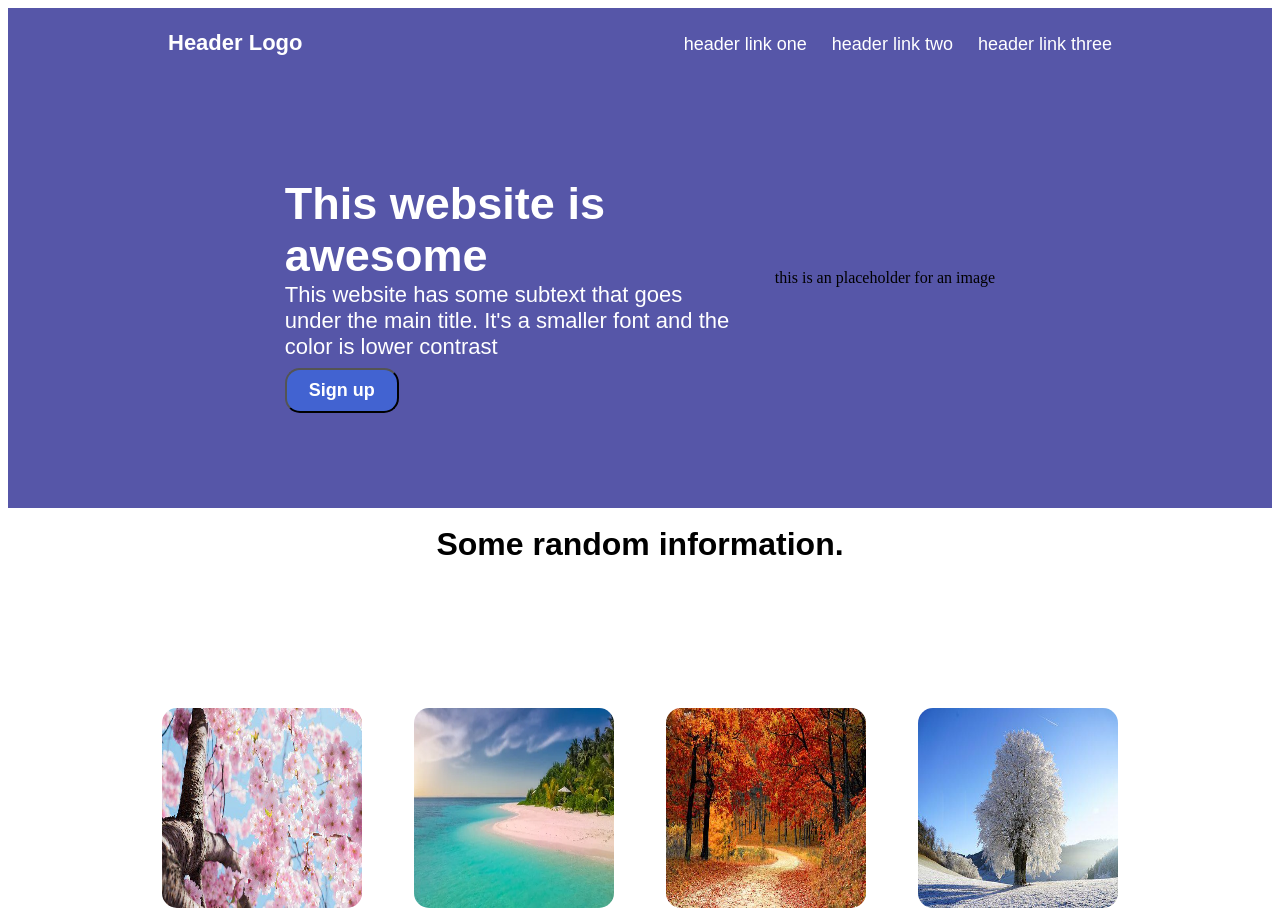
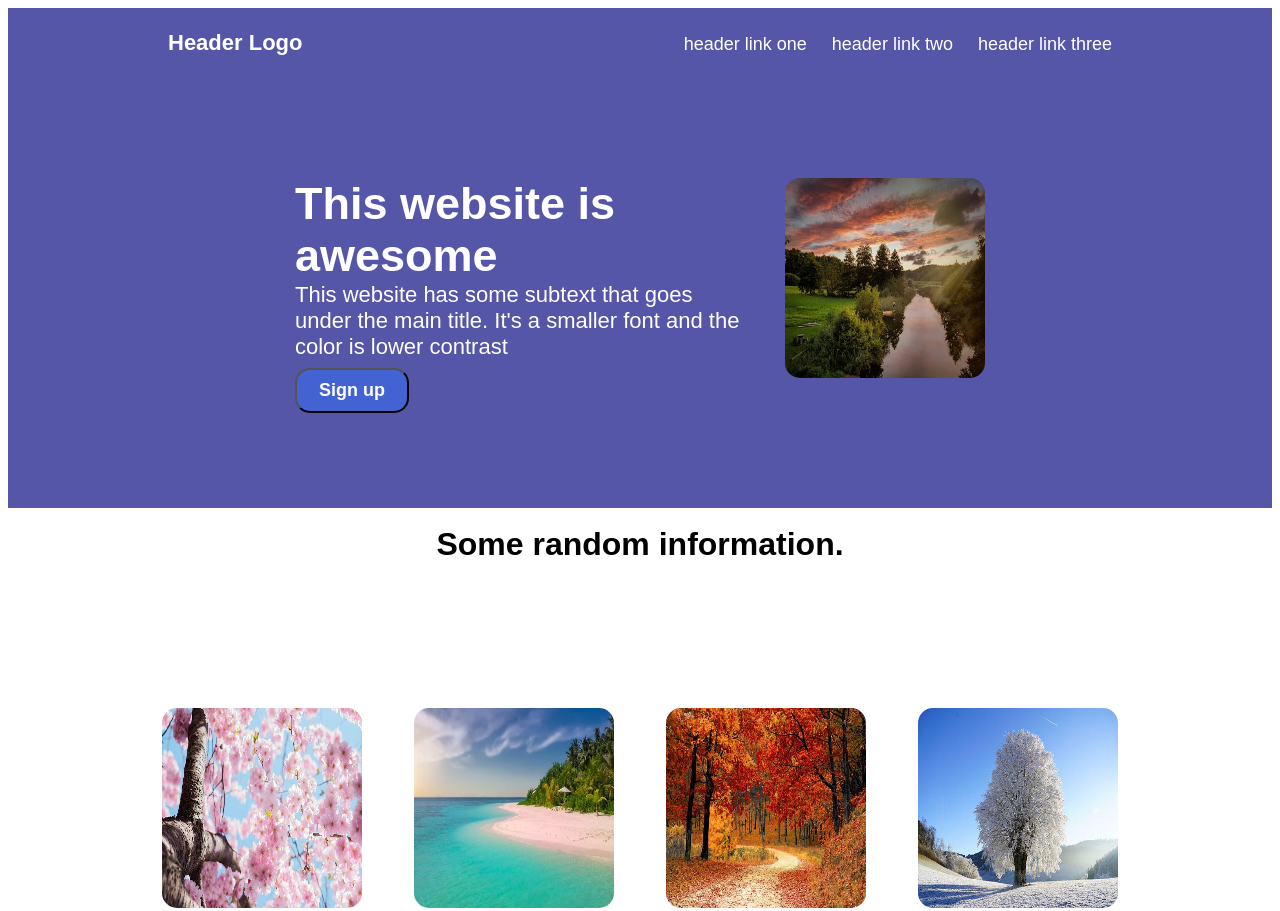
Before and after one commit to Larawebd/Landing-Page, a plain HTML site: page index.html in a window 1280 px wide. Shown: the top 911 px of the page. Drawn offline with Linux system fonts and the light colour scheme; files whose address does not match are found by name.

Commit message:
change html

```diff
--- a/index.html
+++ b/index.html
@@ -21,10 +21,10 @@
     <div class="subtext">This website has some subtext that goes under the main title. It's a smaller font and the color is lower contrast</div>
     <button>Sign up</button>
     </div>
-    <div class="two">this is an placeholder for an image</div>
+    <img src="/home/lara/repos/landing-page/images/lake.jpeg"></div>
     </div>
     </div>
-
+    </div>
     <div class="container-one">
         <div class="information">Some random information.</div>
 
```
Also changed, not shown: images/lake.jpeg (added).
